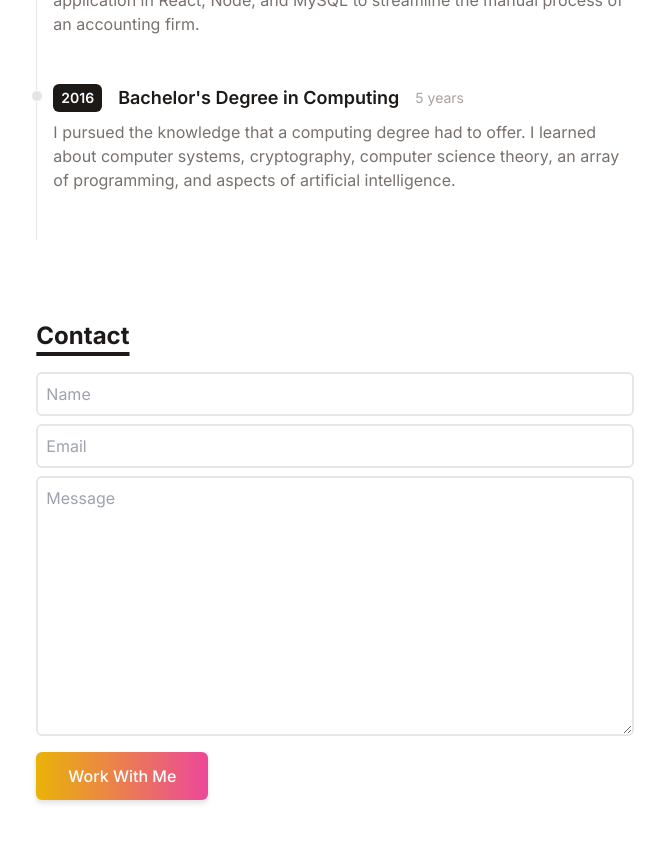
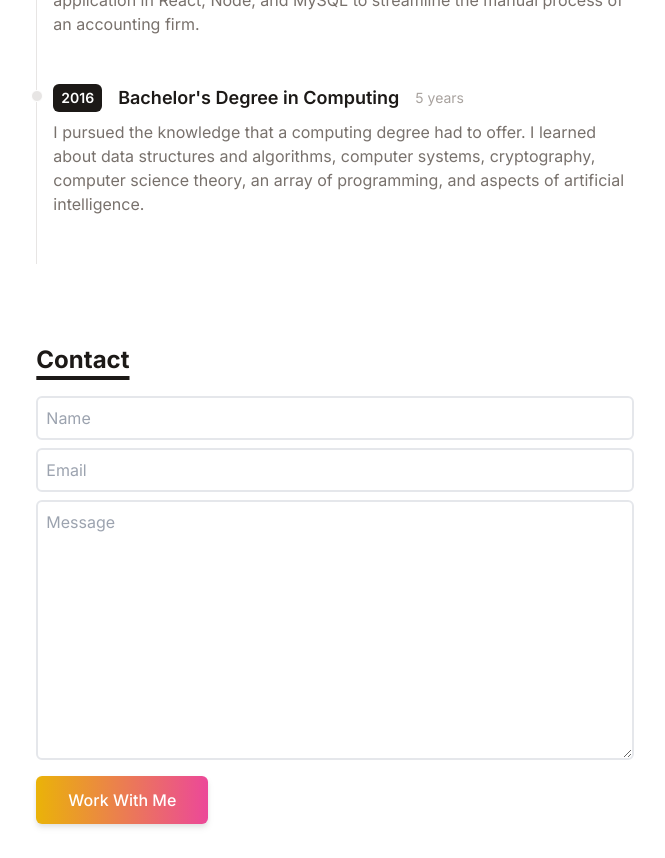
Before and after one commit to WSGokou/portfolio_latest, a Next.js app: page / in a window 1280 px wide. Shown: the part 2220-3078 px from the top of the page, without its empty margins (305-970 px from the left). Built offline with nearby package versions, Linux system fonts and the light colour scheme.

Commit message:
Timeline update

```diff
--- a/app/data/timeline.js
+++ b/app/data/timeline.js
@@ -46,6 +46,6 @@ export default [
     title: "Bachelor's Degree in Computing",
     duration: '5 years',
     details:
-      'I pursued the knowledge that a computing degree had to offer. I learned about computer systems, cryptography, computer science theory, an array of programming, and aspects of artificial intelligence.',
+      'I pursued the knowledge that a computing degree had to offer. I learned about data structures and algorithms, computer systems, cryptography, computer science theory, an array of programming, and aspects of artificial intelligence.',
   },
 ];
```
